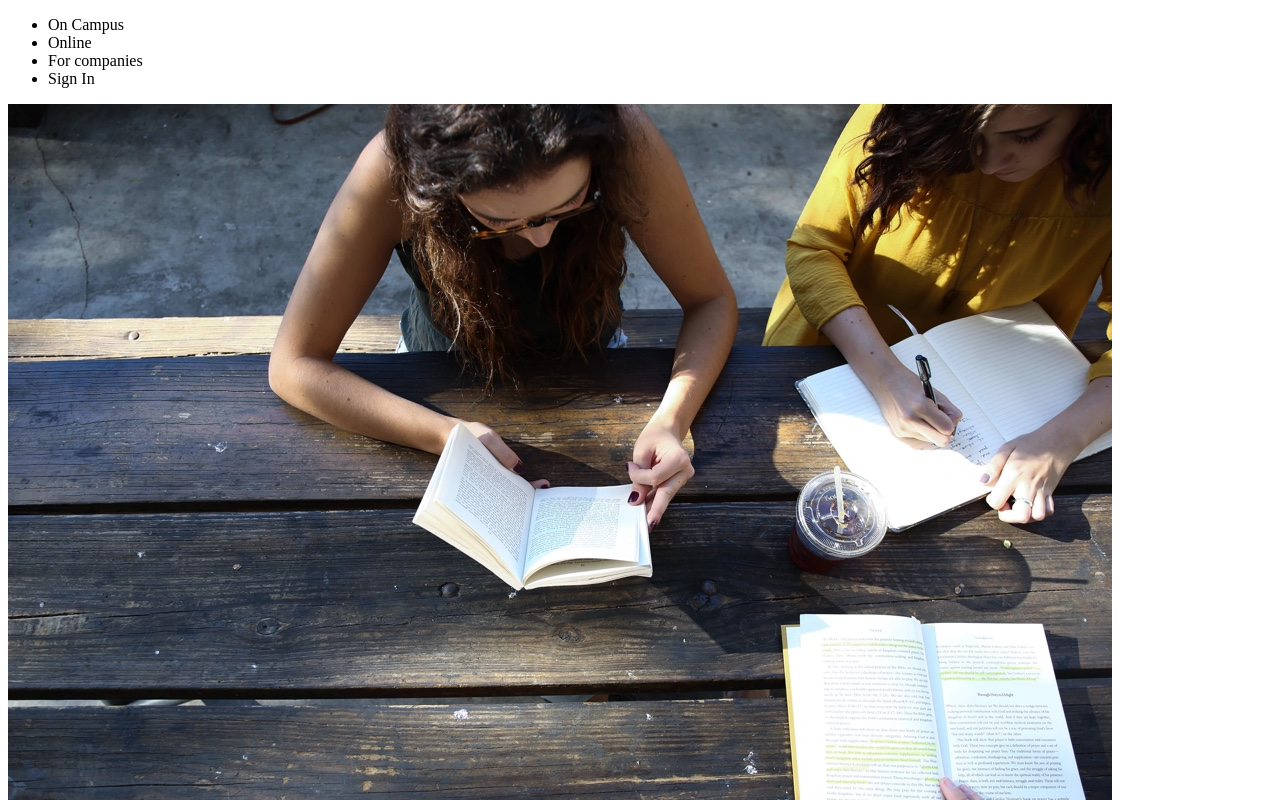
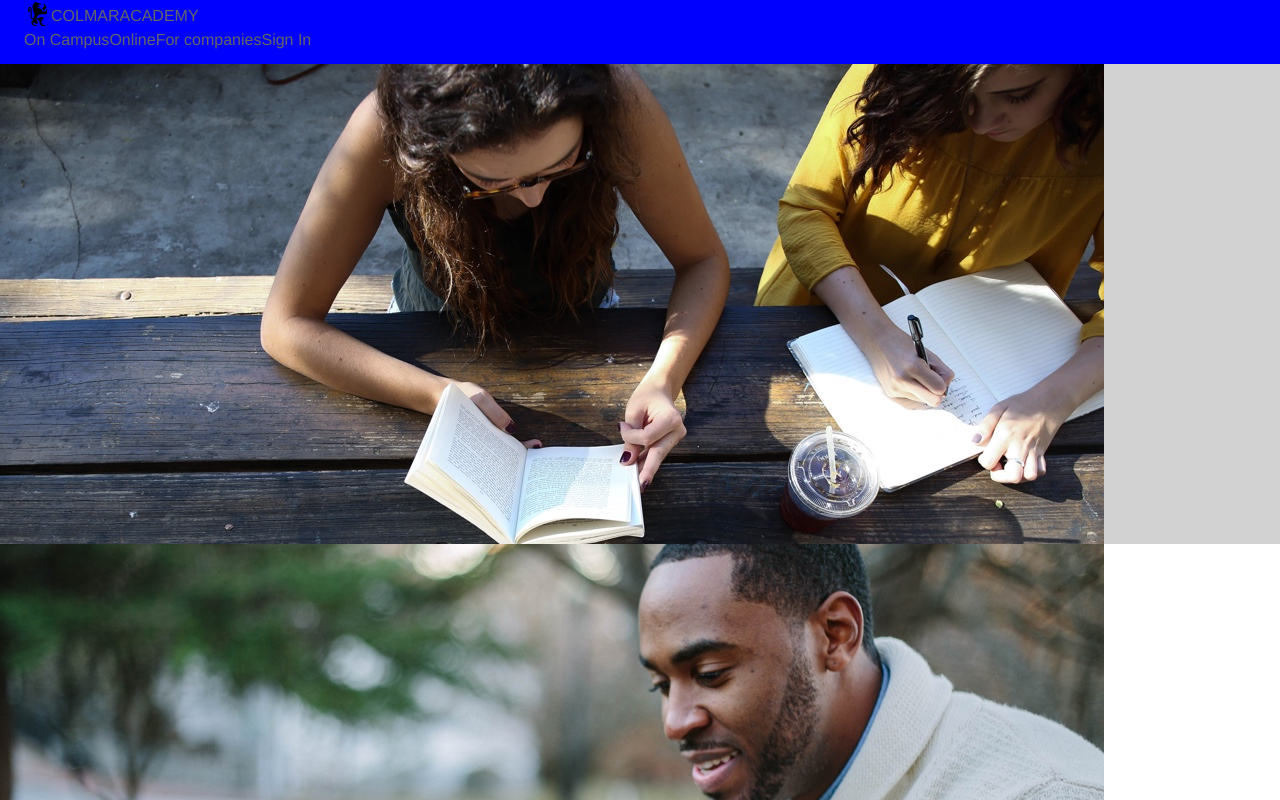
Before and after one commit to krdm1/colmar, a plain HTML site: page index.html in a window 1280 px wide. Shown: the top 800 px of the page. Drawn offline with Linux system fonts and the light colour scheme.

Commit message:
Header edits

```diff
--- a/index.html
+++ b/index.html
@@ -3,21 +3,30 @@
   <head>
     <meta charset="utf-8">
     <title>Colmar Academy</title>
+    <link href="./resources/css/reset.css" type="text/css" rel="stylesheet">
     <link href="./resources/css/style.css" type="text/css" rel="stylesheet">
   </head>
   <body>
 
     <header>
 <!--Desktop Nav Bar -->
-      <nav class="desktop">
+      <nav class="desktop container">
+        <div>
+          <img class="logo" src="./resources/images/ic-logo.svg">
+          <span class="name"><strong>COLMAR</strong>ACADEMY</span>
+        </div>
+        <div class="menu">
           <ul>
             <li><a>On Campus</a></li>
             <li><a>Online</a></li>
             <li><a>For companies</a></li>
             <li><a>Sign In</a></li>
           </ul>
+        </div>
       </nav>
+
 <!-- Mobile Nav Icon Bar
+      <div>
         <nav class="mobile">
           <ul>
             <li><a><img src="./resources/images/ic-logo.svg"></a></li>
@@ -26,14 +35,15 @@
             <li><a><img src="./resources/images/ic-login.svg"></a></li>
           </ul>
         </nav>
+      </div>
 -->
     </header>
 
 <!-- Headline Banner -->
     <div class="banner">
-      <div>
+
       <img src="./resources/images/banner.jpg">
-      </div>
+
       <div>
         <h1>Learn something new everyday</h1>
         <h3>Lorem ipsum dolor sit amet, consectetur adipiscing elit.</h2>
--- /dev/null
+++ b/resources/css/reset.css
@@ -0,0 +1,48 @@
+/* http://meyerweb.com/eric/tools/css/reset/
+   v2.0 | 20110126
+   License: none (public domain)
+*/
+
+html, body, div, span, applet, object, iframe,
+h1, h2, h3, h4, h5, h6, p, blockquote, pre,
+a, abbr, acronym, address, big, cite, code,
+del, dfn, em, img, ins, kbd, q, s, samp,
+small, strike, strong, sub, sup, tt, var,
+b, u, i, center,
+dl, dt, dd, ol, ul, li,
+fieldset, form, label, legend,
+table, caption, tbody, tfoot, thead, tr, th, td,
+article, aside, canvas, details, embed,
+figure, figcaption, footer, header, hgroup,
+menu, nav, output, ruby, section, summary,
+time, mark, audio, video {
+  margin: 0;
+  padding: 0;
+  border: 0;
+  font-size: 100%;
+  font: inherit;
+  vertical-align: baseline;
+}
+/* HTML5 display-role reset for older browsers */
+article, aside, details, figcaption, figure,
+footer, header, hgroup, menu, nav, section {
+  display: block;
+}
+body {
+  line-height: 1;
+}
+ol, ul {
+  list-style: none;
+}
+blockquote, q {
+  quotes: none;
+}
+blockquote:before, blockquote:after,
+q:before, q:after {
+  content: '';
+  content: none;
+}
+table {
+  border-collapse: collapse;
+  border-spacing: 0;
+}
--- a/resources/css/style.css
+++ b/resources/css/style.css
@@ -0,0 +1,65 @@
+/* Universal Styles */
+
+html {
+  font-family: "Helvetica", sans-serif;
+  font-size: 16px;
+  color: #666666;
+}
+
+/* Header */
+
+header {
+  height: 4rem;
+  background-color: blue;
+}
+
+nav .container {
+  display: inline-flex;
+  flex-direction: row;
+  justify-content: space-between;
+  align-items: center;
+}
+
+nav div {
+  display: flex;
+  align-items: center;
+  padding-left: 1.5rem;
+  padding-right: 1.5rem;
+}
+
+.menu ul{
+  display: inline-flex;
+  align-items: center;
+  flex
+}
+
+
+
+.logo {
+  height: 2rem;
+}
+
+/* Banner */
+
+.banner {
+  height: 30rem;
+  background-color: #d2d2d2;
+  display: flex;
+  justify-content: flex-start;
+  align-items: center;
+  flex-wrap: wrap;
+}
+
+.banner img {
+
+}
+
+
+
+/* Footer */
+
+footer {
+  display: flex;
+  justify-content: space-between;
+  border-top: 1px solid black;
+}
```
Lines whose indentation alone changed are shown as unchanged.
